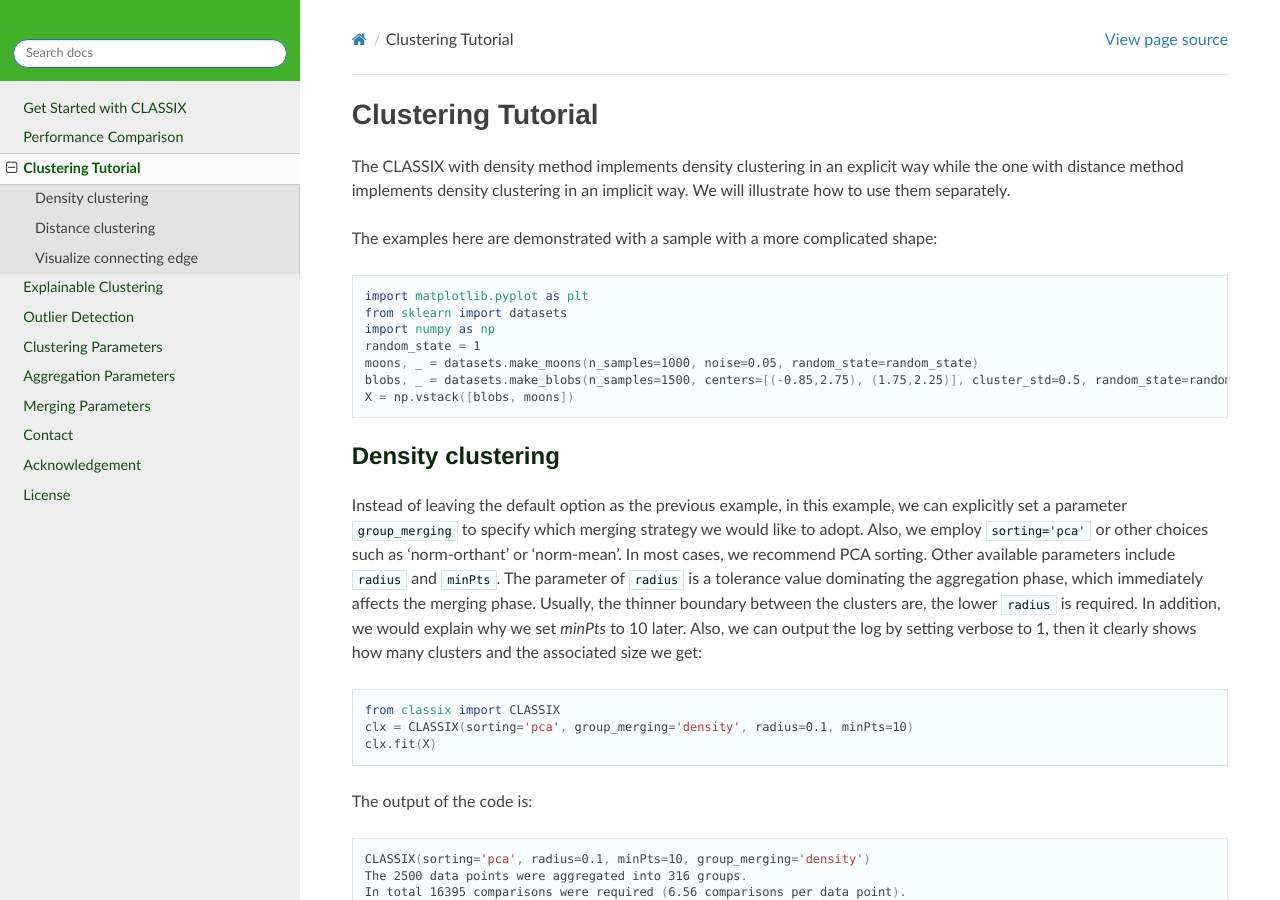
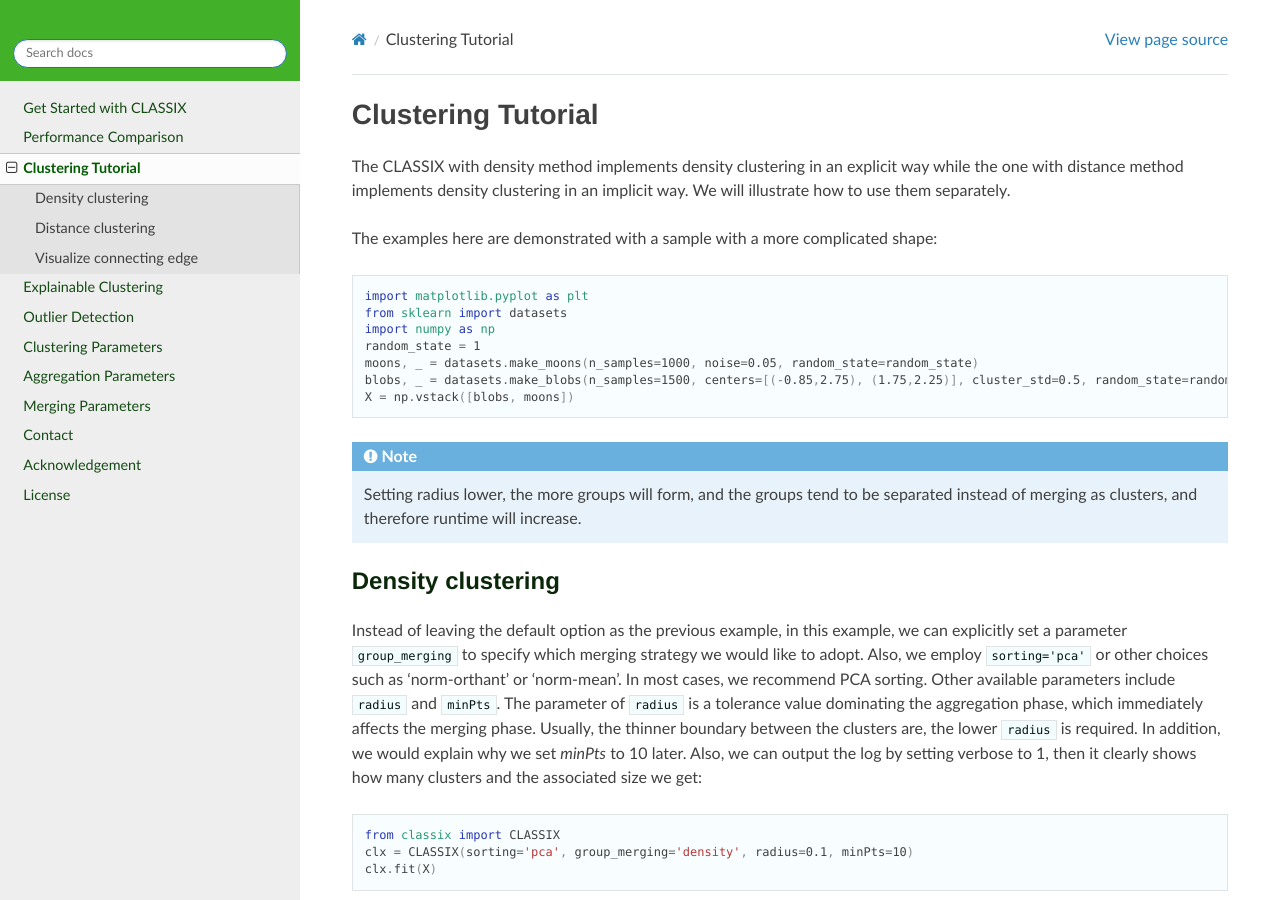
Before and after one commit to nla-group/classix, a Sphinx documentation site: the page built from docs/source/clustering_tutorial.rst, in a window 1280 px wide and 900 px high. Built offline with Sphinx 7.4.7 and the Read the Docs theme 2.0.0, drawn with Linux system fonts in a browser that asks for light colours.

Commit message:
Update clustering_tutorial.rst

```diff
--- a/docs/source/clustering_tutorial.rst
+++ b/docs/source/clustering_tutorial.rst
@@ -15,6 +15,10 @@
     blobs, _ = datasets.make_blobs(n_samples=1500, centers=[(-0.85,2.75), (1.75,2.25)], cluster_std=0.5, random_state=random_state)
     X = np.vstack([blobs, moons])
 
+
+.. admonition:: Note
+
+    Setting radius lower, the more groups will form, and the groups tend to be separated instead of merging as clusters, and therefore runtime will increase.
 
 
 Density clustering
```
